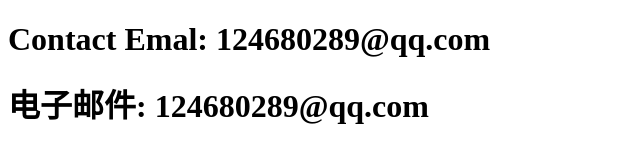
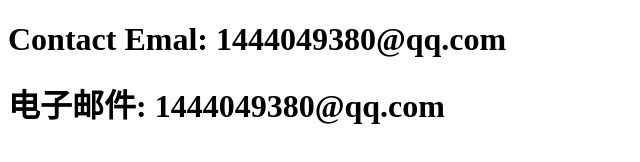
Before and after one commit to qfc606/viruseseverywhere.github.io, a plain HTML site: page index.html in a window 1280 px wide. Shown: the whole page, without its empty margins (0-640 px from the left). Drawn offline with Linux system fonts and the light colour scheme.

Commit message:
Update index.html

```diff
--- a/index.html
+++ b/index.html
@@ -5,11 +5,11 @@
       <title>Viruses everywhere</title>   <!-- 这里用来编写网站的标题，显示在浏览器选项卡的位置 -->
   </head>
   <body>    <!-- 只有body标签里面的内容，才能真正显示在浏览器的窗口中 -->
-    <h1>Contact Emal: 124680289@qq.com</h1>
+    <h1>Contact Emal: 1444049380@qq.com</h1>
 
     <p></p>
 
-    <h1>电子邮件: 124680289@qq.com</h1>
+    <h1>电子邮件: 1444049380@qq.com</h1>
 
     <p></p>
   </body>
```
